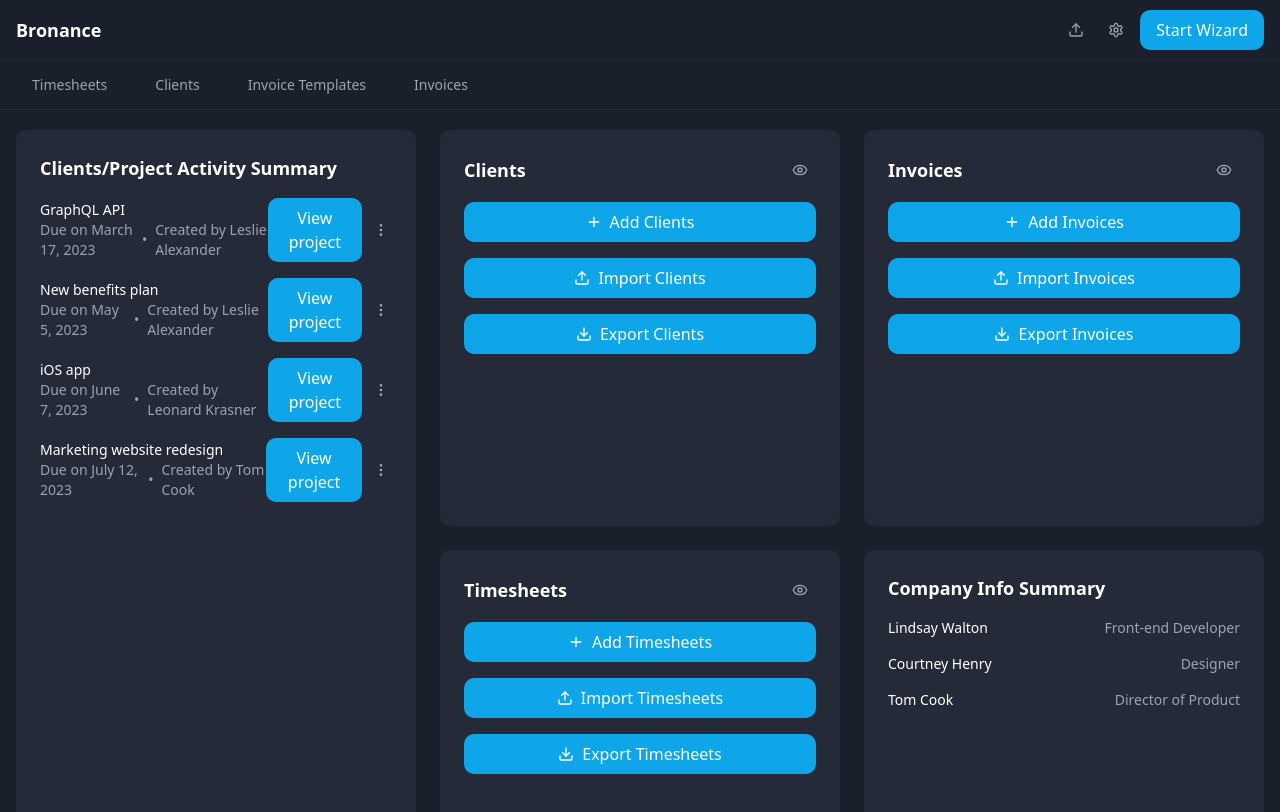
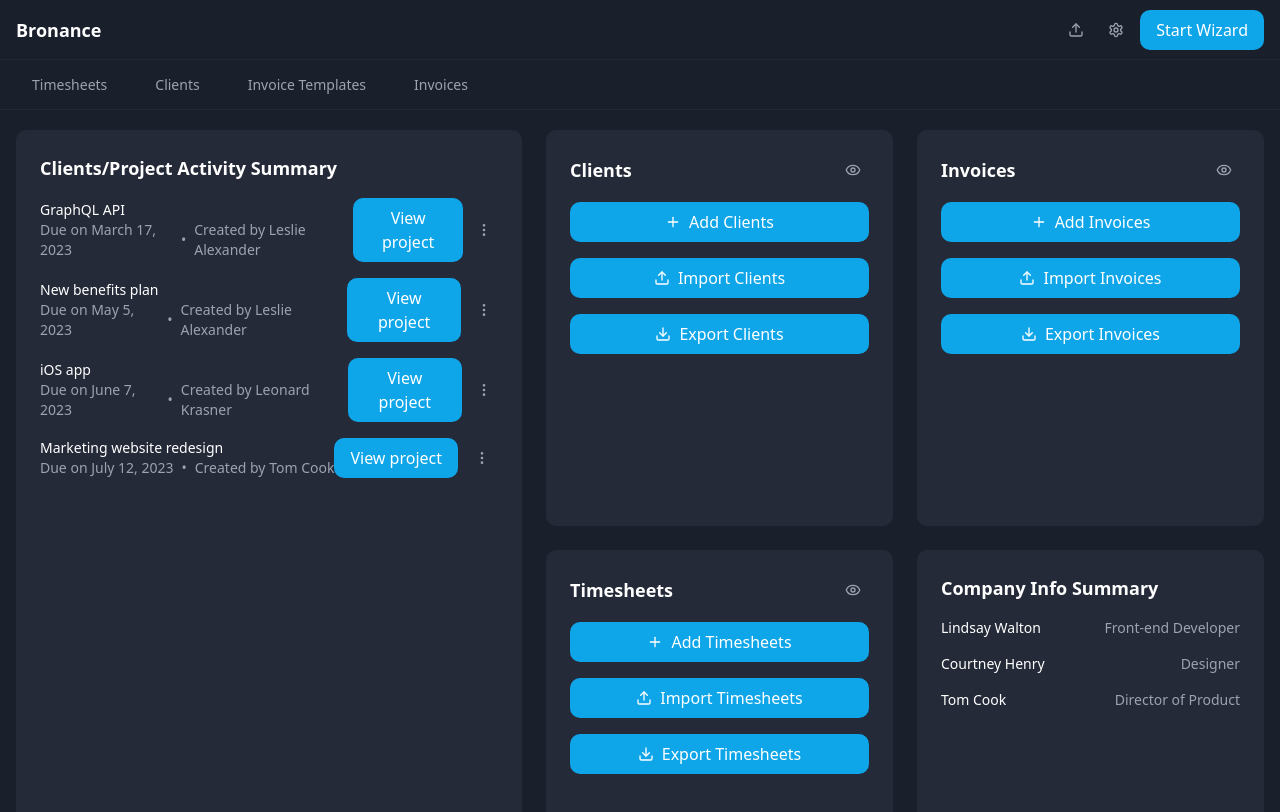
Before and after one commit to brovio/jibinvoicing, a React (Vite) app: page / in a window 1280 px wide. Shown: the top 812 px of the page. Built offline with nearby package versions, Linux system fonts and the light colour scheme.

Commit message:
Extend Clients/Project Activity Width
Increased the width of the Clients/Project Activity Summary section by 100px and adjusted the dimensions of the other four sections on the page accordingly.
[skip gpt_engineer]

```diff
--- a/src/pages/Landing.tsx
+++ b/src/pages/Landing.tsx
@@ -38,15 +38,15 @@ const staffData = [
 const Landing = () => {
   return (
     <div className="grid grid-cols-12 gap-6 h-[calc(100vh-2rem)]">
-      {/* Left column - Project Activity */}
-      <div className="col-span-4">
+      {/* Left column - Project Activity - Now 5 columns instead of 4 */}
+      <div className="col-span-5">
         <div className="bg-dashboard-card border-dashboard-card rounded-[10px] p-6">
           <ProjectActivity projects={projectData} />
         </div>
       </div>
 
-      {/* Right section - 2x2 grid */}
-      <div className="col-span-8 grid grid-cols-2 gap-6">
+      {/* Right section - 2x2 grid - Now 7 columns instead of 8 */}
+      <div className="col-span-7 grid grid-cols-2 gap-6">
         <QuickActionCard title="Clients" />
         <QuickActionCard title="Invoices" />
         <QuickActionCard title="Timesheets" />
```
